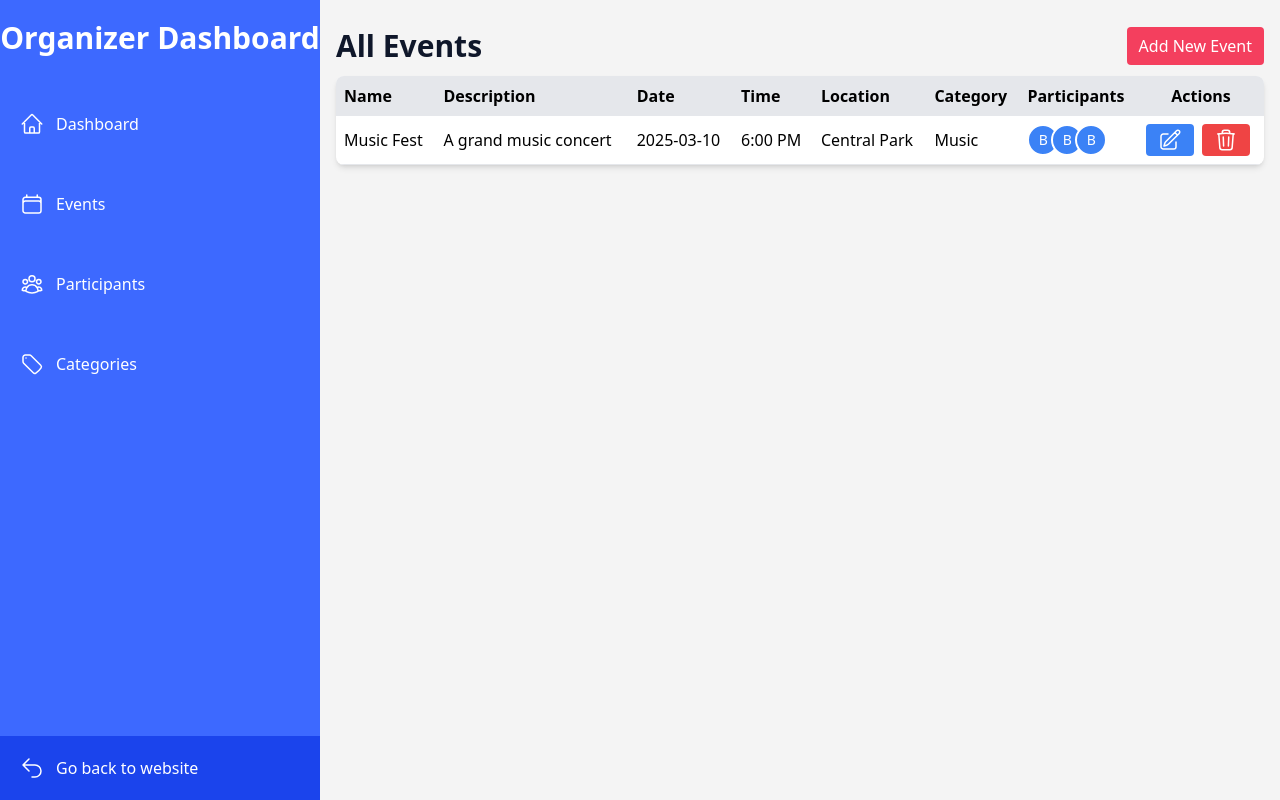
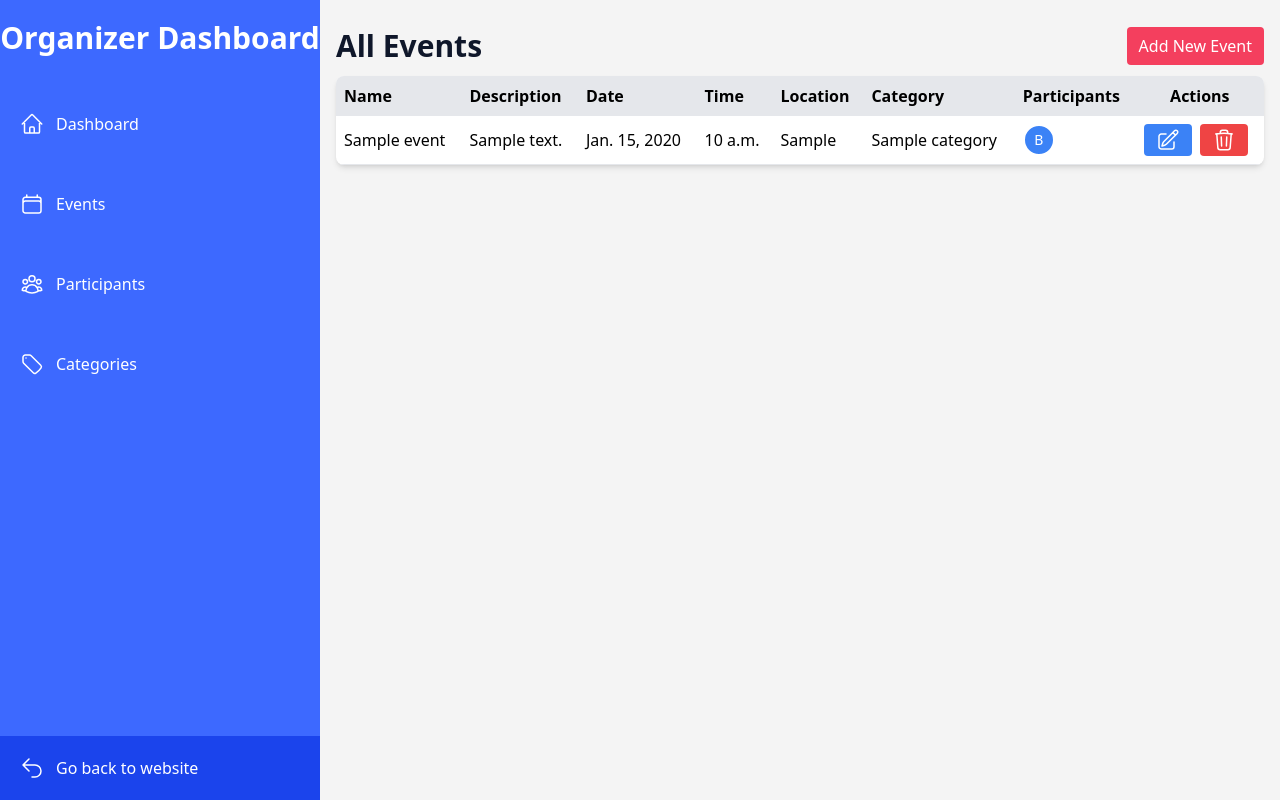
Before and after one commit to MohammadFahad1/Django-Assignment-1-Event-Management-System, a Django app: page /events/ in a window 1280 px wide. Run offline with Django 5.2, Linux system fonts and the light colour scheme; tables that the repository leaves empty hold one stand-in row (values such as "Sample post").

Commit message:
Event List done

```diff
--- a/events/models.py
+++ b/events/models.py
@@ -21,7 +21,7 @@ class Event(models.Model):
 class Participant(models.Model):
     name = models.CharField(max_length=100)
     email = models.EmailField(unique=True)
-    event = models.ManyToManyField(Event, related_name="event")
+    event = models.ManyToManyField(Event, related_name="participants")
 
     def __str__(self):
         return f"{self.name} - {self.event}"
--- a/events/templates/dashboard/events_table.html
+++ b/events/templates/dashboard/events_table.html
@@ -25,24 +25,20 @@
         </tr>
     </thead>
     <tbody>
-        <!-- Sample Row -->
+        {% for event in events %}
             <tr class="border-b hover:bg-gray-100">
-            <td class="p-2">Music Fest</td>
-            <td class="p-2">A grand music concert</td>
-            <td class="p-2">2025-03-10</td>
-            <td class="p-2">6:00 PM</td>
-            <td class="p-2">Central Park</td>
-            <td class="p-2">Music</td>
+                <td class="p-2">{{event.name}}</td>
+                <td class="p-2">{{event.description}}</td>
+                <td class="p-2">{{event.date}}</td>
+                <td class="p-2">{{event.time}}</td>
+                <td class="p-2">{{event.location}}</td>
+                <td class="p-2">{{event.category}}</td>
                 <td class="p-2 flex -space-x-2">
+                    {% for participant in event.participants.all %}
                         <div class="w-8 h-8 bg-blue-500 rounded-full text-white flex items-center justify-center text-sm border-2 border-white">
                         B
                         </div>
-                <div class="w-8 h-8 bg-blue-500 rounded-full text-white flex items-center justify-center text-sm border-2 border-white">
-                B
-                </div>
-                <div class="w-8 h-8 bg-blue-500 rounded-full text-white flex items-center justify-center text-sm border-2 border-white">
-                B
-                </div>
+                    {% endfor %}
                 </td>
                 <td class="p-2">
                     <div class="flex gap-2">
@@ -59,6 +55,7 @@
                     </div>
                 </td>
             </tr>
+        {% endfor %}
     </tbody>
 </table>
 {% endblock content %}
--- a/events/views.py
+++ b/events/views.py
@@ -2,6 +2,7 @@ from django.shortcuts import render
 # from django.http import HttpResponse
 from events.forms import CategoryModelForm, EventModelForm, ParticipantModelForm
 from django.contrib import messages
+from events.models import *
 
 def home_page(request):
     return render(request, 'home_page.html')
@@ -28,7 +29,8 @@ def events(request):
     elif action == 'edit':
         event_form = EventModelForm()
 
-    context = {}
+    events = Event.objects.all()
+    context = {"events": events}
     return render(request, 'dashboard/events_table.html', context)
 
 def participants(request):
--- a/static/css/output.css
+++ b/static/css/output.css
@@ -991,9 +991,19 @@ video {
   background-color: rgb(3 7 18 / var(--tw-bg-opacity, 1));
 }
 
+.bg-green-400 {
+  --tw-bg-opacity: 1;
+  background-color: rgb(74 222 128 / var(--tw-bg-opacity, 1));
+}
+
 .bg-red-500 {
   --tw-bg-opacity: 1;
   background-color: rgb(239 68 68 / var(--tw-bg-opacity, 1));
+}
+
+.bg-rose-500 {
+  --tw-bg-opacity: 1;
+  background-color: rgb(244 63 94 / var(--tw-bg-opacity, 1));
 }
 
 .bg-slate-900 {
@@ -1013,16 +1023,6 @@ video {
 .bg-yellow-500 {
   --tw-bg-opacity: 1;
   background-color: rgb(234 179 8 / var(--tw-bg-opacity, 1));
-}
-
-.bg-rose-500 {
-  --tw-bg-opacity: 1;
-  background-color: rgb(244 63 94 / var(--tw-bg-opacity, 1));
-}
-
-.bg-green-400 {
-  --tw-bg-opacity: 1;
-  background-color: rgb(74 222 128 / var(--tw-bg-opacity, 1));
 }
 
 .p-1 {
```
Also changed, not shown: events/migrations/0003_alter_event_category_alter_participant_event.py (added). Lines whose indentation alone changed are shown as unchanged.
